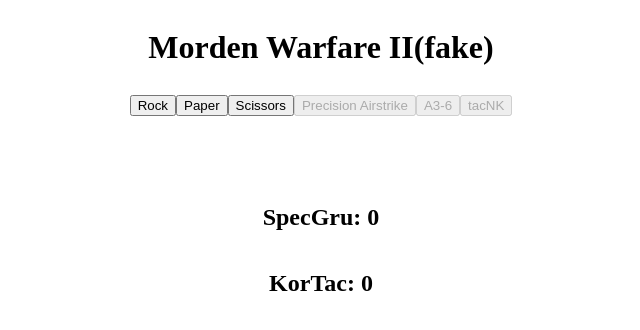
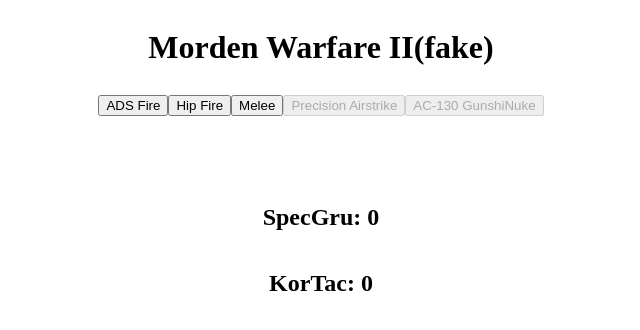
Before and after one commit to nguyenthanhbinhps28654/test, a plain HTML site: page index.html in a window 1280 px wide. Shown: the whole page, without its empty margins (319-959 px from the left). Drawn offline with Linux system fonts and the light colour scheme.

Commit message:
Update index.html

```diff
--- a/index.html
+++ b/index.html
@@ -32,13 +32,13 @@
 <body>
     <h1>Morden Warfare II(fake)</h1>
     <div class="button-container">
-        <button onclick="playGame('rock')">Rock</button>
-        <button onclick="playGame('paper')">Paper</button>
-        <button onclick="playGame('scissors')">Scissors</button>
+        <button onclick="playGame('rock')">ADS Fire</button>
+        <button onclick="playGame('paper')">Hip Fire</button>
+        <button onclick="playGame('scissors')">Melee</button>
         <br><br>
+
         <button id="strealst" disabled onclick="increaseSpecGruScore()">Precision Airstrike</button>
-        <button id="a3-6" disabled onclick="increaseSpecGruScoreA3()">A3-6</button>
-        <button id="tacNK" disabled onclick="increaseSpecGruScoreTacNK()">tacNK</button>
+        <button id="a3-6" disabled onclick="increaseSpecGruScoreA3()">AC-130 GunshiNuke</button>
     </div>
     <h2 id="result"></h2>
     <h2 id="player-score">SpecGru: 0</h2>
@@ -154,7 +154,7 @@
                 updateScore();
                 document.getElementById("a3-6").disabled = true; // Vô hiệu hóa nút
 
-                showMessage("SpecGru Operator: A3-6, this is Spectre, good hit, " + randomScore + " Enemy KIA!");
+                showMessage("SpecGru Gunship Pilot: Jäger-1, this is Spectre, good hit, " + randomScore + " Enemy KIA!");
             }
         }
 
```
